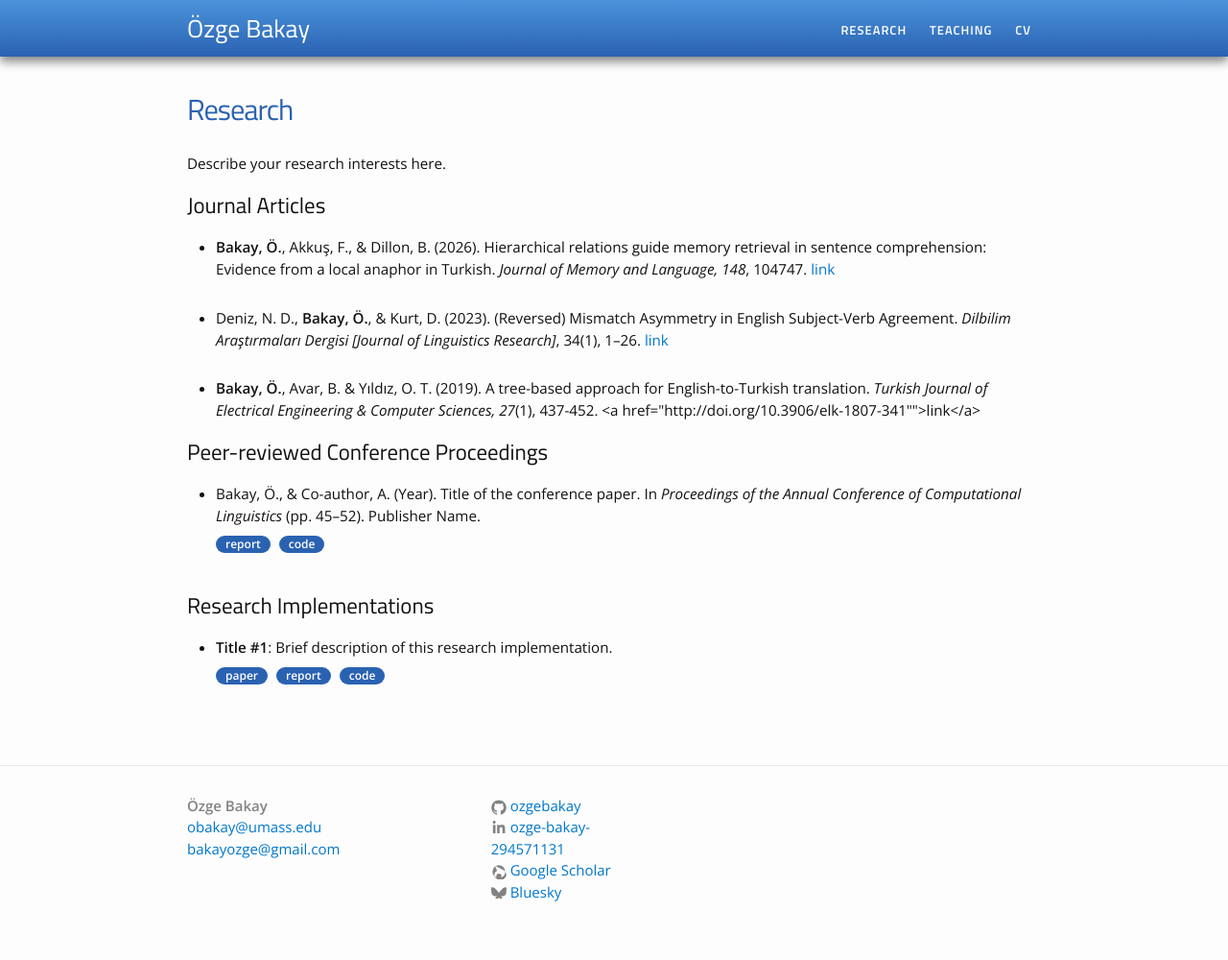
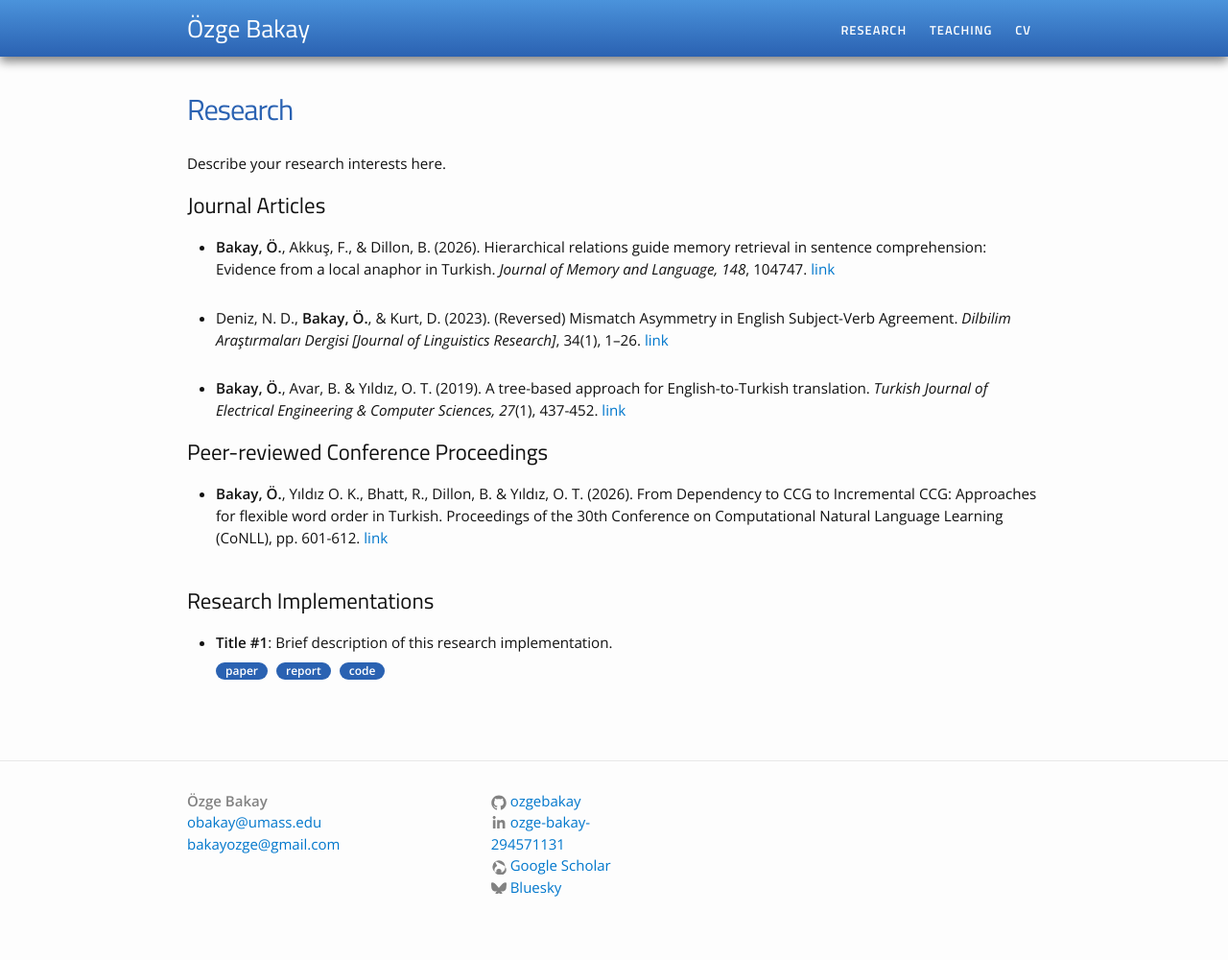
Before and after one commit to ozgebakay/ozgebakay.github.io, a Jekyll site: the page built from research.md, in a window 1280 px wide. Shown: the whole page at 96% size. Built offline with Jekyll 4.4.1, drawn with Linux system fonts in a browser that asks for light colours.

Commit message:
Update research.md

```diff
--- a/research.md
+++ b/research.md
@@ -15,24 +15,20 @@ Describe your research interests here.
 	</li>
 	<br>
 	<li>
-		Deniz, N. D., <b>Bakay, Ö.</b>, & Kurt, D. (2023). (Reversed) Mismatch Asymmetry in English Subject-Verb Agreement. <i>Dilbilim Araştırmaları Dergisi [Journal of Linguistics Research]</i>, 34(1), 1–26. <a href="http://doi.org/10.18492/dad.1181172">link</a>
+		Deniz, N. D., <b>Bakay, Ö.</b>, &amp; Kurt, D. (2023). (Reversed) Mismatch Asymmetry in English Subject-Verb Agreement. <i>Dilbilim Araştırmaları Dergisi [Journal of Linguistics Research]</i>, 34(1), 1–26. <a href="http://doi.org/10.18492/dad.1181172">link</a>
 		<div class="button-container" style="margin-top: 5px;">
 		</div>
 	</li>
 	<br>
 	<li>
-		<b>Bakay, Ö.</b>, Avar, B. & Yıldız, O. T. (2019). A tree-based approach for English-to-Turkish translation. <i>Turkish Journal of Electrical Engineering & Computer Sciences, 27</i>(1), 437-452. <a href="http://doi.org/10.3906/elk-1807-341"">link</a>
+		<b>Bakay, Ö.</b>, Avar, B. & Yıldız, O. T. (2019). A tree-based approach for English-to-Turkish translation. <i>Turkish Journal of Electrical Engineering & Computer Sciences, 27</i>(1), 437-452. <a href="http://doi.org/10.3906/elk-1807-341">link</a>
 	</li>
 </ul>
 
 <h2>Peer-reviewed Conference Proceedings</h2>
 <ul>
 	<li>
-		Bakay, Ö., &amp; Co-author, A. (Year). Title of the conference paper. In <i>Proceedings of the Annual Conference of Computational Linguistics</i> (pp. 45–52). Publisher Name.
-		<div class="button-container" style="margin-top: 5px;">
-			<a href="/assets/pdfs/conference-paper-1.pdf"><div class="color-button" style="display:inline-block;">report</div></a>
-			<a href="https://github.com/yourusername/proceedings-code"><div class="color-button" style="display:inline-block;">code</div></a>
-		</div>
+		<b>Bakay, Ö.</b>, Yıldız O. K., Bhatt, R., Dillon, B. &amp; Yıldız, O. T. (2026). From Dependency to CCG to Incremental CCG: Approaches for flexible word order in Turkish. Proceedings of the 30th Conference on Computational Natural Language Learning (CoNLL), pp. 601-612. <a href="https://aclanthology.org/2026.conll-main.36.pdf">link</a>
 	</li>
 	<br>
 </ul>
```
